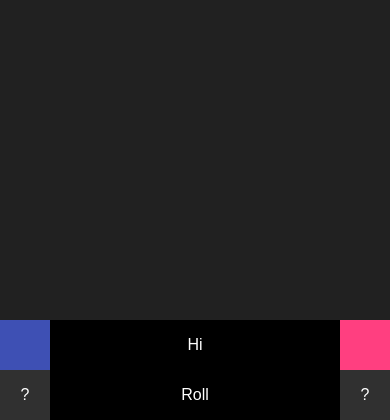
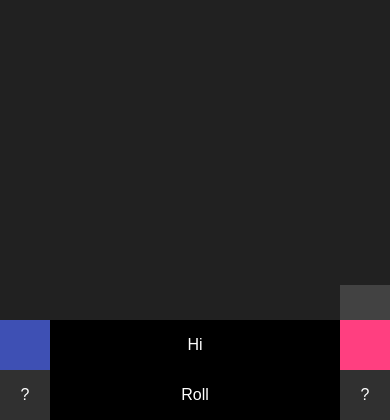
Before and after one commit to amirmazinani/snake-and-ladder, a PHP site: page / in a window 390 px wide. Shown: the part 1089-1509 px from the top of the page. Run offline with PHP 8.4, Linux system fonts and the light colour scheme; some web fonts are replaced.

Commit message:
complete 1player game - better style

```diff
--- a/index.html
+++ b/index.html
@@ -135,7 +135,7 @@
 
 		<div id="board" class="-c-white"></div>
 
-		<button class="-w2-n information -pos-f -top-0 -right-0 -c-white sqr b-light-gray -t-al-c b-green-hover -cur-point transition">
+		<button class="information -pos-f -top-0 -right-0 -c-white sqr b-light-gray -t-al-c b-green-hover -cur-point transition">
 			<i class="-fnt-icon-info"></i>
 		</button>
 
--- a/styles/main.css
+++ b/styles/main.css
@@ -137,4 +137,10 @@ body{font-family: sans-serif}
 		height: 10vw;
 		line-height: 10vw;
 	}
+	body > button.information{
+		height: 35px;
+		line-height: 35px;
+		top: auto;
+		bottom: 100px;
+	}
 }
```
